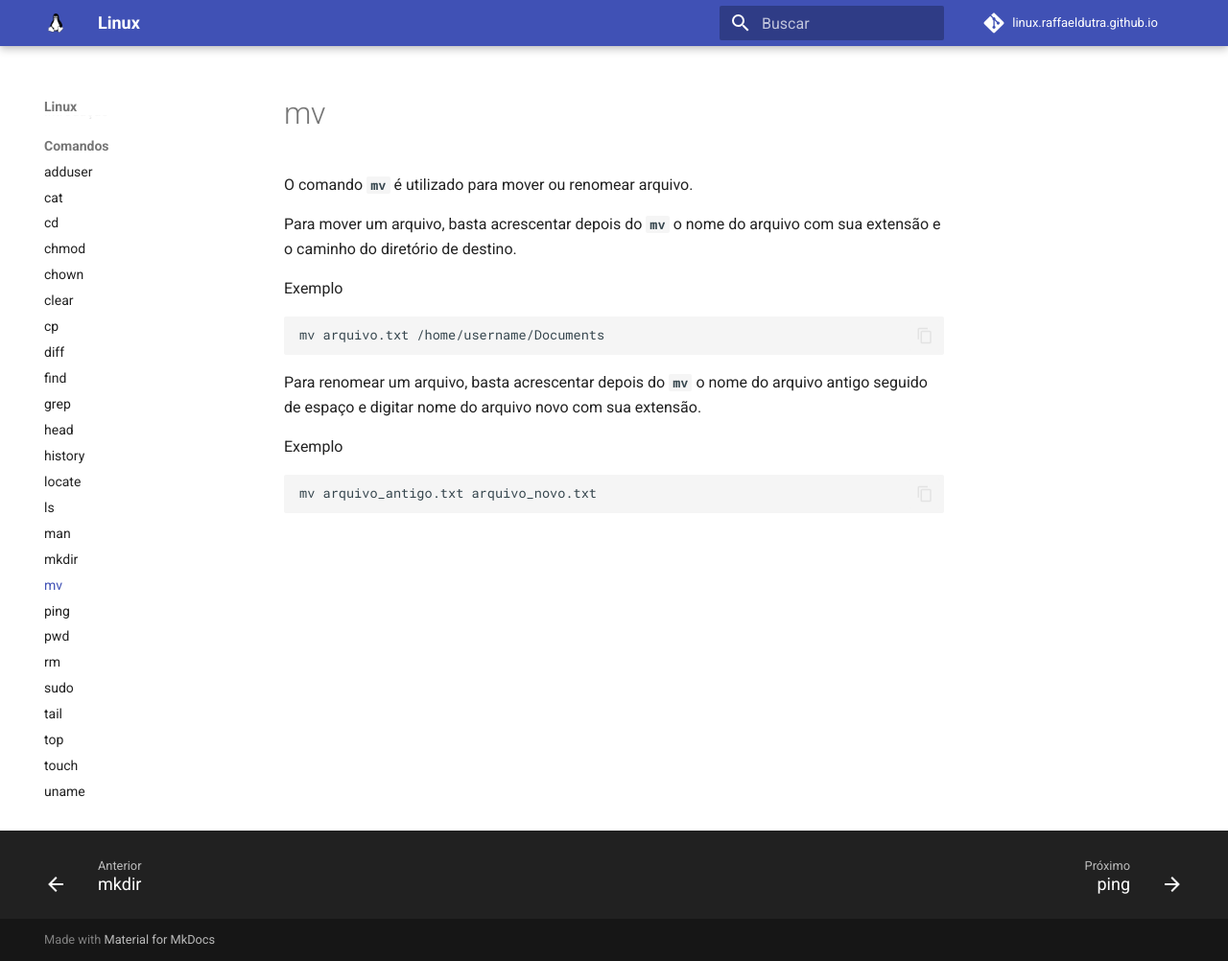
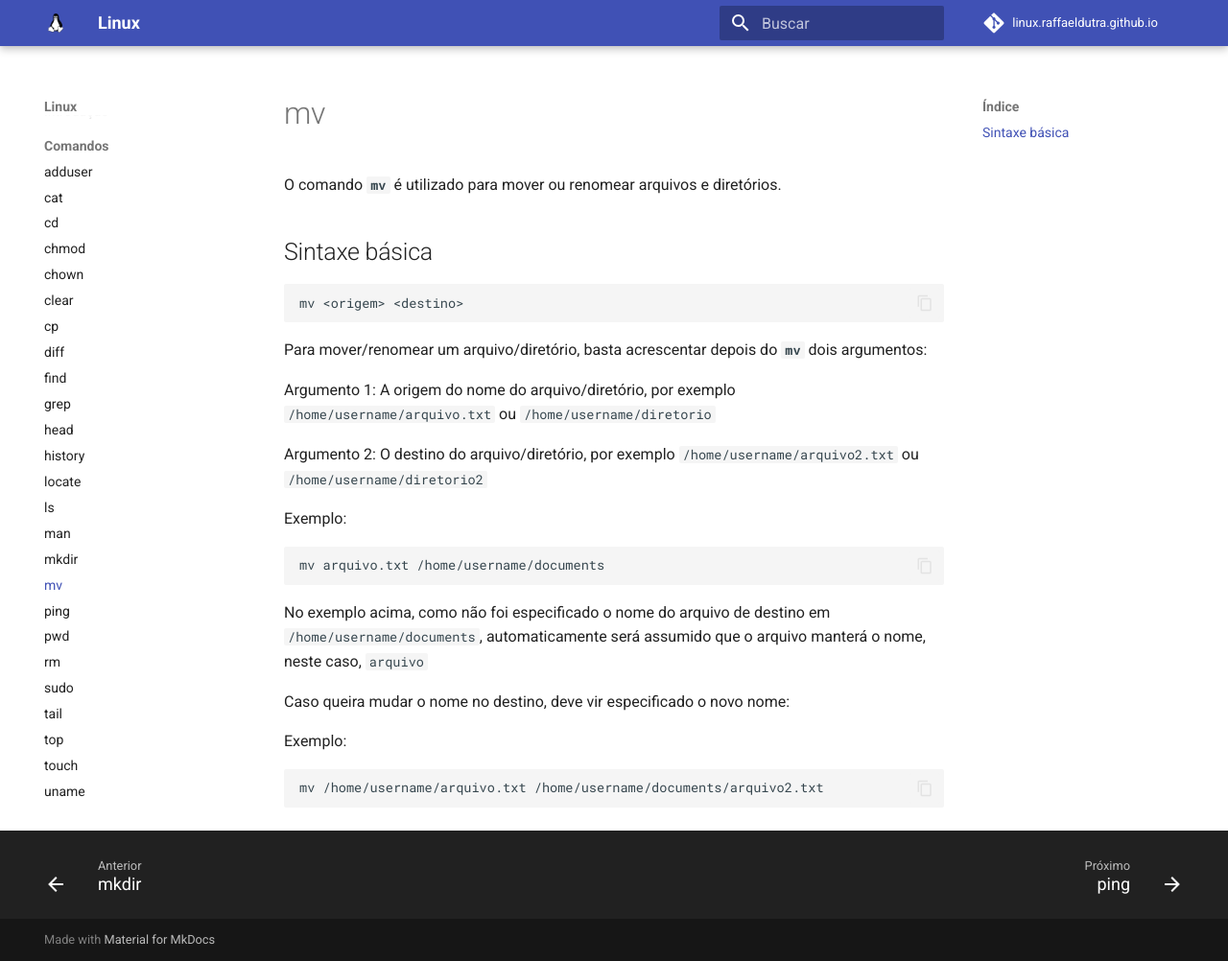
Before and after one commit to raffaeldutra/linux.raffaeldutra.github.io, an MkDocs documentation site: the page built from docs/comandos/mv.md, in a window 1280 px wide and 1002 px high. Shown: the whole window at 96% size. Built offline with MkDocs 1.6.1 and Material for MkDocs 9.7.7, drawn with Linux system fonts in a browser that asks for light colours; comment, search, counter and statistics services are not loaded.

Commit message:
Closes #34 Adicionada sintaxe básica no mv

````diff
--- a/docs/comandos/mv.md
+++ b/docs/comandos/mv.md
@@ -1,19 +1,25 @@
 # mv
 
-O comando __`mv`__ é utilizado para mover ou renomear arquivo.
+O comando __`mv`__ é utilizado para mover ou renomear arquivos e diretórios.
+## Sintaxe básica
+```
+mv <origem> <destino>
+```
+Para mover/renomear um arquivo/diretório, basta acrescentar depois do __`mv`__ dois argumentos:
 
-Para mover um arquivo, basta acrescentar depois do __`mv`__ o nome do arquivo com sua extensão e o caminho do diretório de destino.
+Argumento 1: A origem do nome do arquivo/diretório, por exemplo `/home/username/arquivo.txt` ou `/home/username/diretorio`
 
-Exemplo
+Argumento 2: O destino do arquivo/diretório, por exemplo `/home/username/arquivo2.txt` ou `/home/username/diretorio2`
 
+Exemplo:
 ```
-mv arquivo.txt /home/username/Documents
+mv arquivo.txt /home/username/documents
 ```
+No exemplo acima, como não foi especificado o nome do arquivo de destino em `/home/username/documents`, automaticamente será assumido que o arquivo manterá o nome, neste caso, `arquivo`
 
-Para renomear um arquivo, basta acrescentar depois do __`mv`__ o nome do arquivo antigo seguido de espaço e digitar nome do arquivo novo com sua extensão.
+Caso queira mudar o nome no destino, deve vir especificado o novo nome:
 
-Exemplo
-
+Exemplo:
 ```
-mv arquivo_antigo.txt arquivo_novo.txt
+mv /home/username/arquivo.txt /home/username/documents/arquivo2.txt
 ```
````
